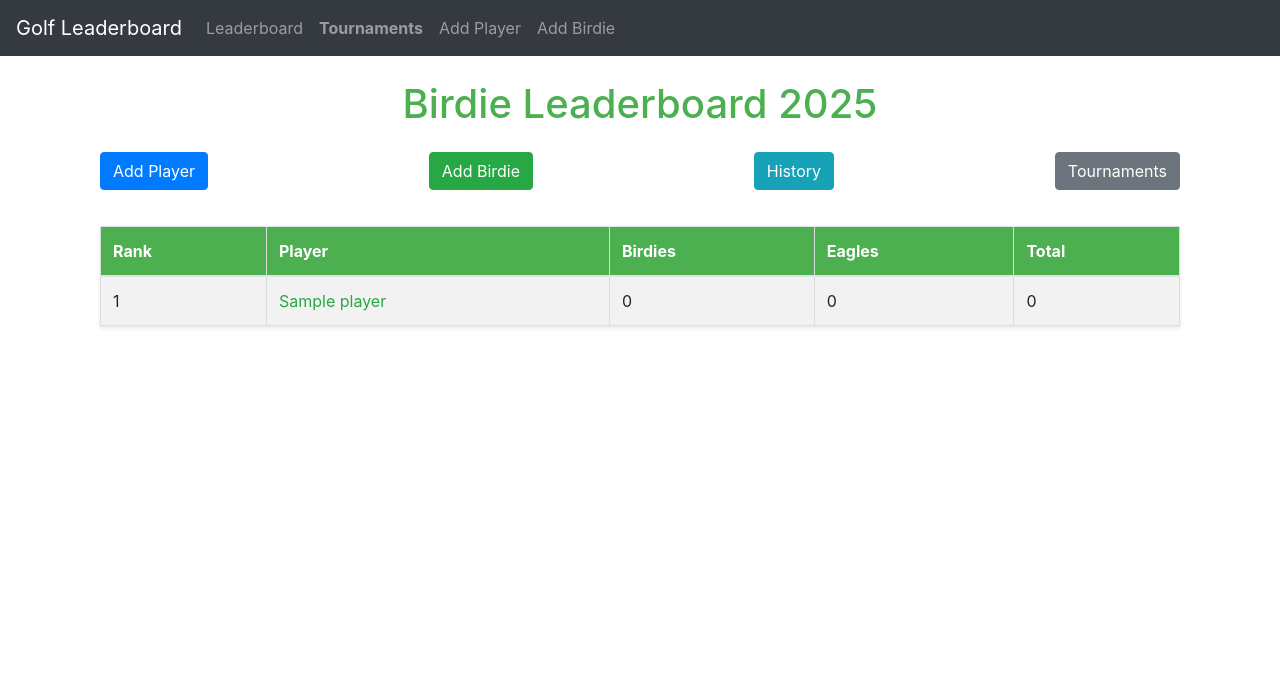
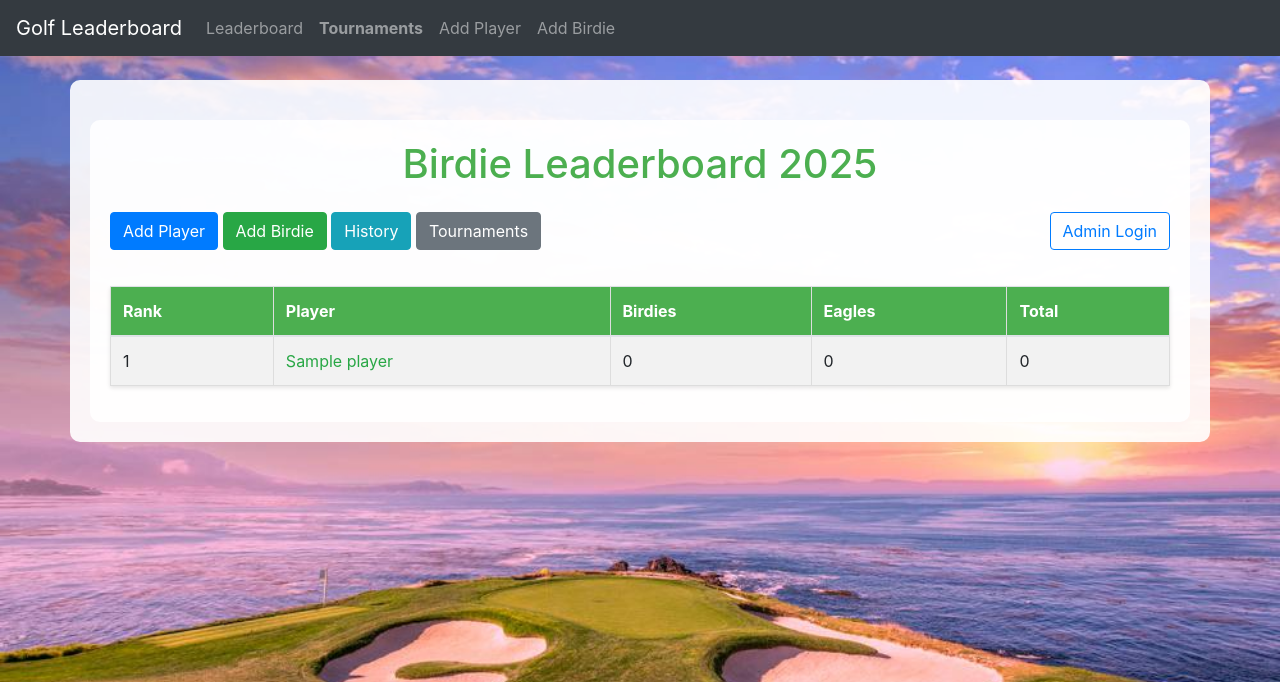
Before and after one commit to mawdis2/golf-leaderboard, a Flask app: page /leaderboard in a window 1280 px wide. Shown: the top 682 px of the page. Run offline with Flask 2, Linux system fonts and the light colour scheme; a user stored in the database is signed in; tables that the repository leaves empty hold one stand-in row (values such as "Sample post"); some libraries are stand-ins or nearby versions.

Commit message:
Restore background image and admin login button on leaderboard page

```diff
--- a/templates/leaderboard.html
+++ b/templates/leaderboard.html
@@ -13,10 +13,15 @@
 
     <div class="row mb-3">
         <div class="col-12 d-flex justify-content-between">
-            <a href="{{ url_for('main.add_player') }}" class="btn btn-primary">Add Player</a>
-            <a href="{{ url_for('main.add_birdie') }}" class="btn btn-success">Add Birdie</a>
-            <a href="{{ url_for('main.history') }}" class="btn btn-info">History</a>
-            <a href="{{ url_for('main.tournaments') }}" class="btn btn-secondary">Tournaments</a>
+            <div>
+                <a href="{{ url_for('main.add_player') }}" class="btn btn-primary">Add Player</a>
+                <a href="{{ url_for('main.add_birdie') }}" class="btn btn-success">Add Birdie</a>
+                <a href="{{ url_for('main.history') }}" class="btn btn-info">History</a>
+                <a href="{{ url_for('main.tournaments') }}" class="btn btn-secondary">Tournaments</a>
+            </div>
+            <div>
+                <a href="{{ url_for('main.login') }}" class="btn btn-outline-primary">Admin Login</a>
+            </div>
         </div>
     </div>
 
@@ -51,4 +56,24 @@
         </div>
     </div>
 </div>
+
+<style>
+    body {
+        background-image: url('/static/background.jpg');
+        background-size: cover;
+        background-attachment: fixed;
+        background-position: center;
+    }
+
+    .container {
+        background-color: rgba(255, 255, 255, 0.9);
+        padding: 20px;
+        border-radius: 10px;
+        margin-top: 20px;
+    }
+
+    .table {
+        background-color: white;
+    }
+</style>
 {% endblock %}
```
